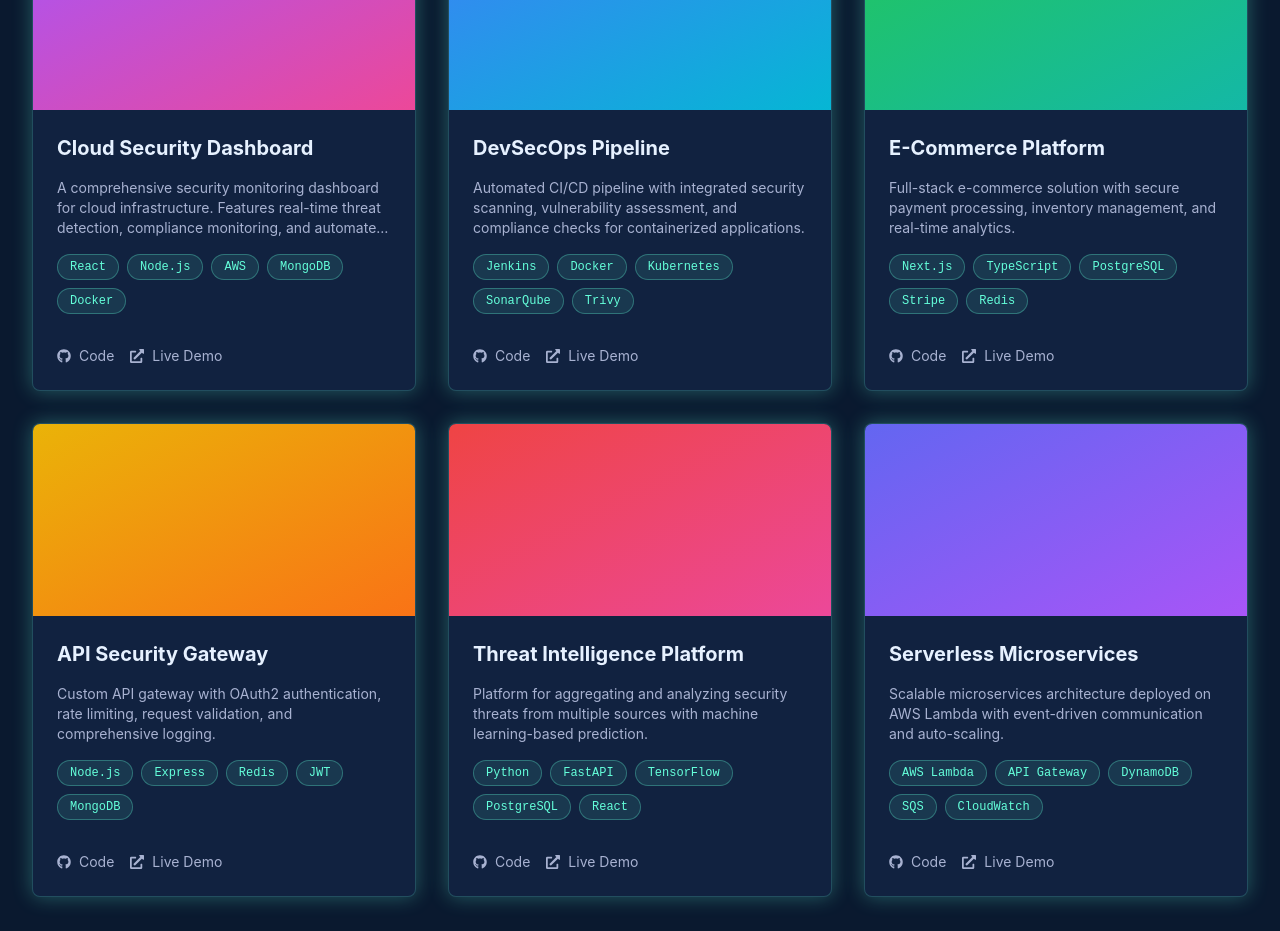
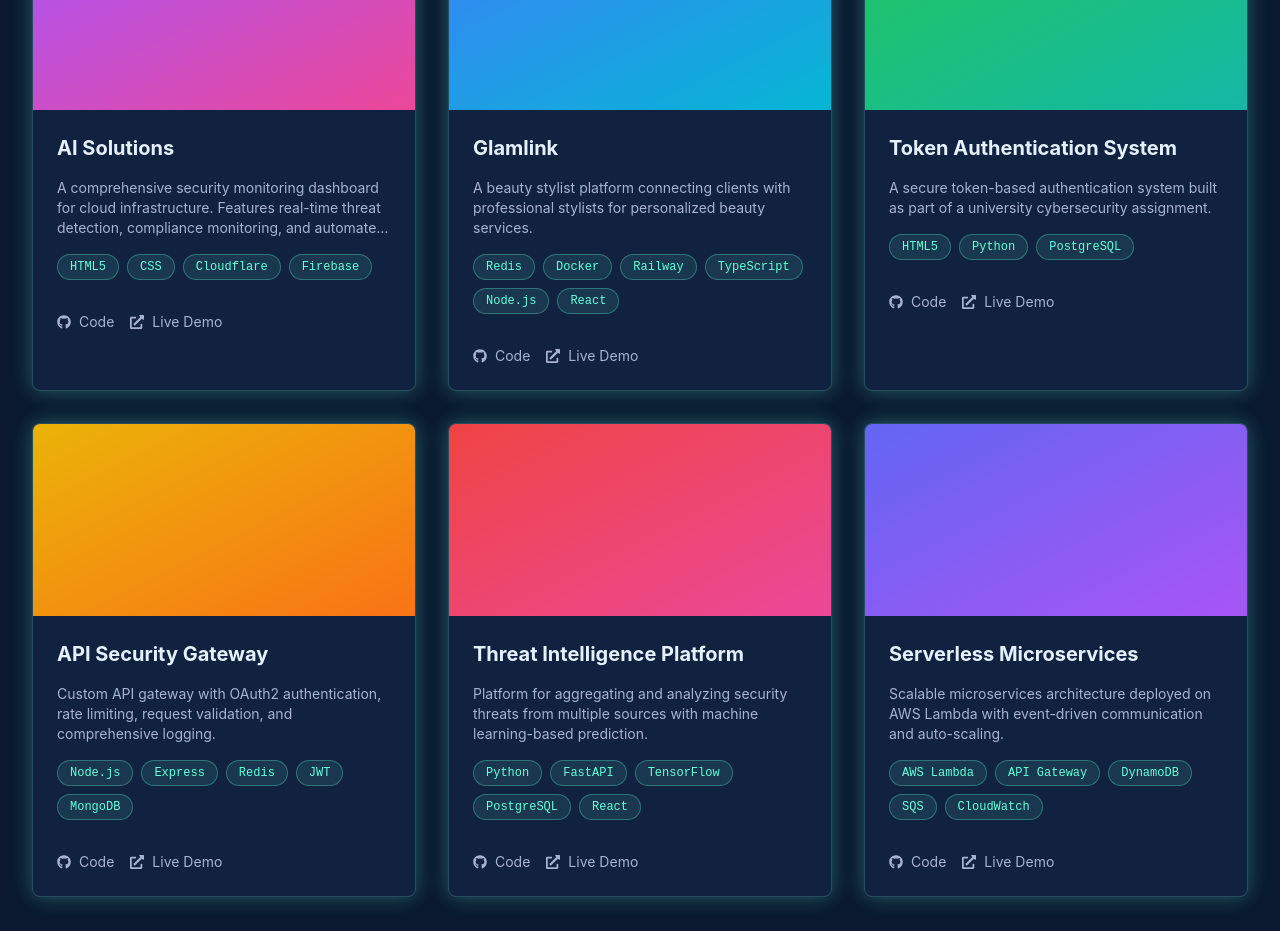
Before and after one commit to DR5Y/portfolio, a React (Vite) app: page / in a window 1280 px wide. Shown: the part 3220-4151 px from the top of the page. Built offline with nearby package versions, Linux system fonts and the light colour scheme.

Commit message:
updated projects

```diff
--- a/src/components/Projects.jsx
+++ b/src/components/Projects.jsx
@@ -10,26 +10,26 @@ const Projects = () => {
   // Replace these with your actual projects
   const projects = [
     {
-      title: 'Cloud Security Dashboard',
+      title: 'AI Solutions',
       description: 'A comprehensive security monitoring dashboard for cloud infrastructure. Features real-time threat detection, compliance monitoring, and automated incident response.',
-      technologies: ['React', 'Node.js', 'AWS', 'MongoDB', 'Docker'],
-      github: 'https://github.com/yourusername/project1',
-      live: 'https://project1.com',
+      technologies: ['HTML5', 'CSS', 'Cloudflare', 'Firebase'],
+      github: 'https://github.com/DR5Y/AI-SOLUTIONS-PROJECT',
+      live: 'https://aisolutions.pages.dev/',
       image: 'gradient-1'
     },
     {
-      title: 'DevSecOps Pipeline',
-      description: 'Automated CI/CD pipeline with integrated security scanning, vulnerability assessment, and compliance checks for containerized applications.',
-      technologies: ['Jenkins', 'Docker', 'Kubernetes', 'SonarQube', 'Trivy'],
-      github: 'https://github.com/yourusername/project2',
-      live: 'https://project2.com',
+      title: 'Glamlink',
+      description: 'A beauty stylist platform connecting clients with professional stylists for personalized beauty services.',
+      technologies: ['Redis', 'Docker', 'Railway', 'TypeScript', 'Node.js', 'React'],
+      github: 'https://github.com/africacodeacademy/whatbot-2/tree/glam-link-develop',
+      live: 'http://glamlink.africacodefoundry.com/',
       image: 'gradient-2'
     },
     {
-      title: 'E-Commerce Platform',
-      description: 'Full-stack e-commerce solution with secure payment processing, inventory management, and real-time analytics.',
-      technologies: ['Next.js', 'TypeScript', 'PostgreSQL', 'Stripe', 'Redis'],
-      github: 'https://github.com/yourusername/project3',
+      title: 'Token Authentication System',
+      description: 'A secure token-based authentication system built as part of a university cybersecurity assignment.',
+      technologies: ['HTML5', 'Python', 'PostgreSQL'],
+      github: 'https://github.com/DR5Y/Token-Authentication-System',
       live: 'https://project3.com',
       image: 'gradient-3'
     },
```
